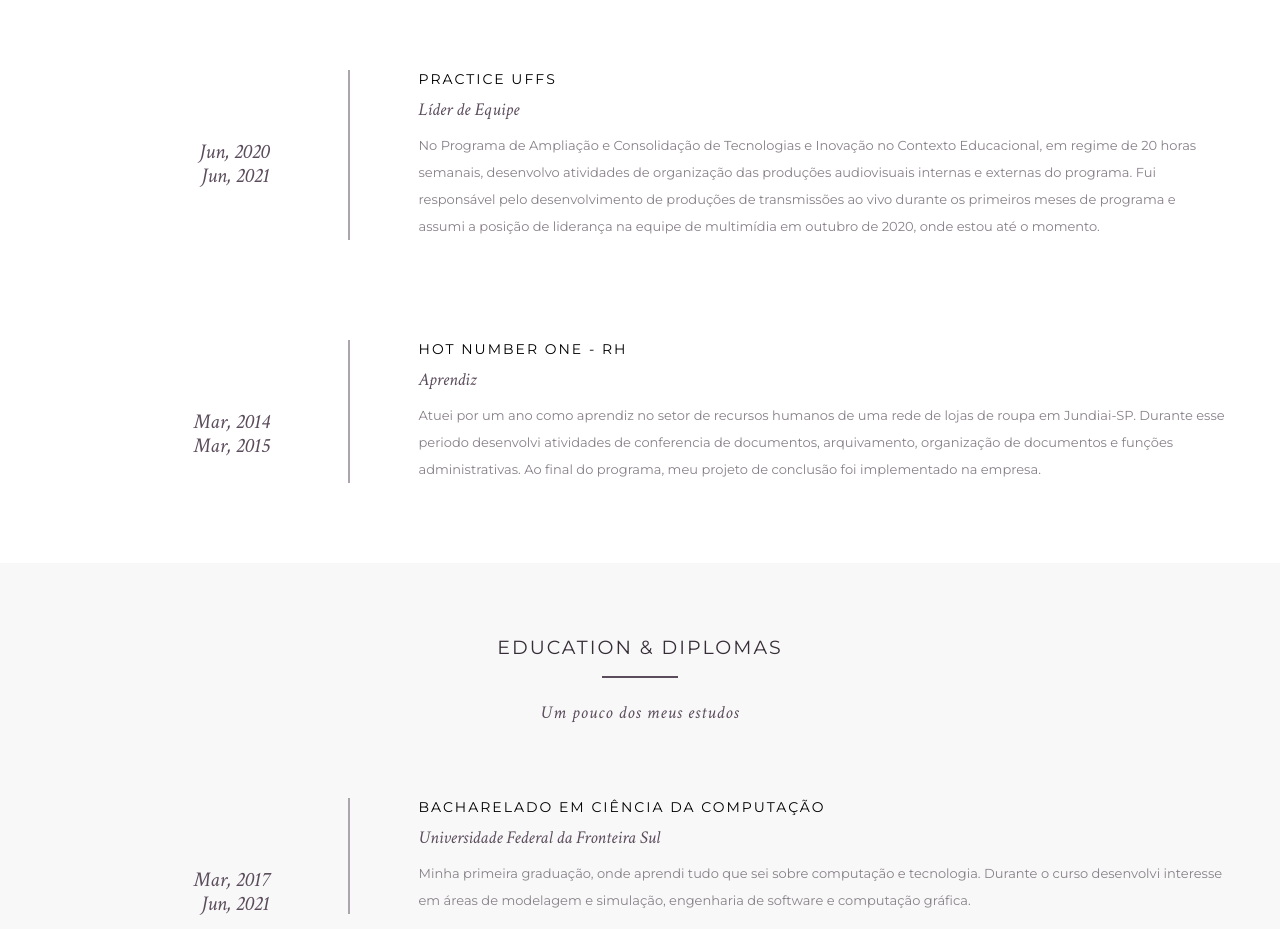
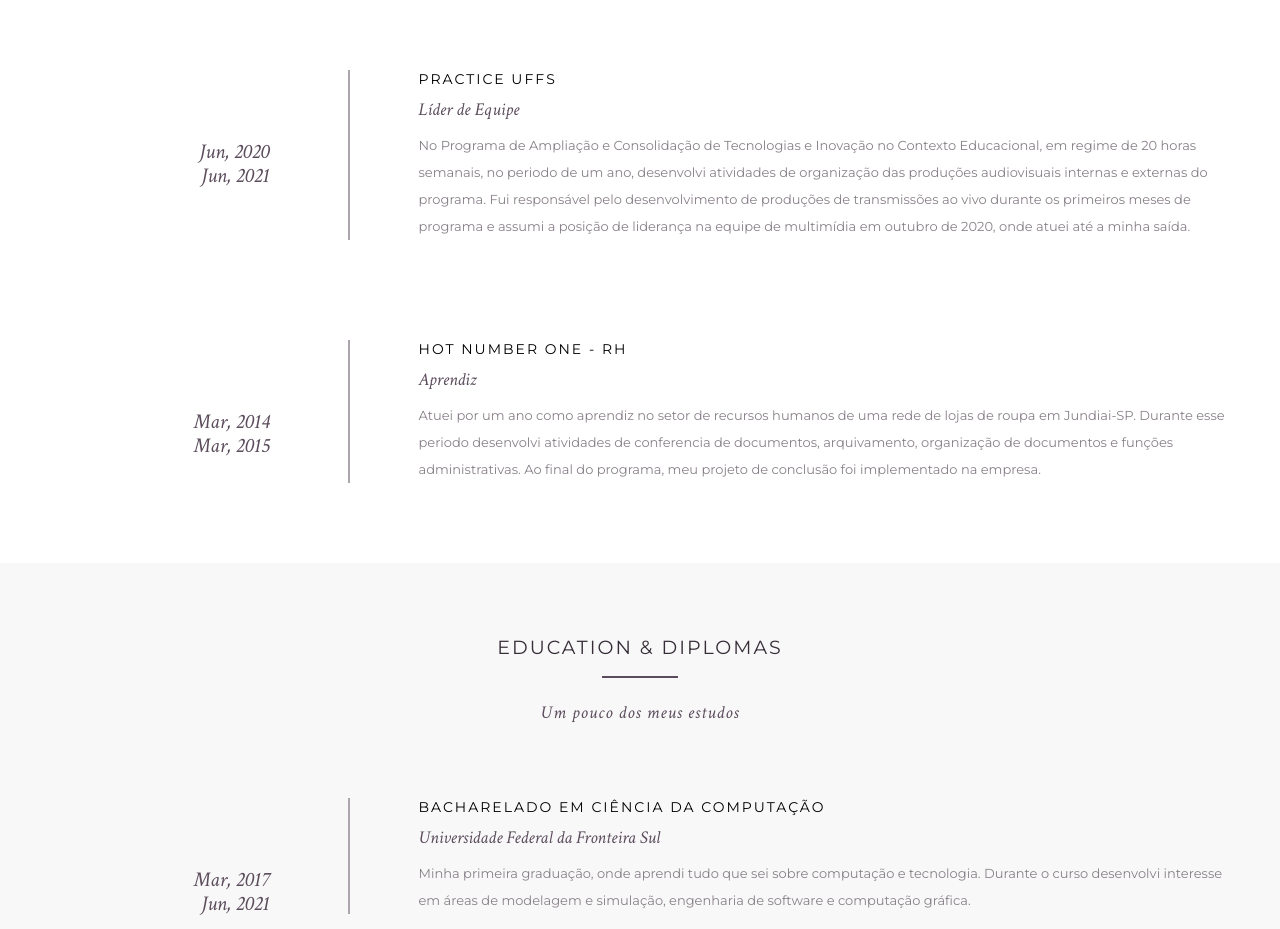
Before and after one commit to MaNegrao/manegrao.github.io, a plain HTML site: page index.html in a window 1280 px wide. Shown: the part 2440-3369 px from the top of the page. Drawn offline with nearby package versions, Linux system fonts and the light colour scheme; some packages are replaced by stand-ins of ours; a script that the page names is missing.

Commit message:
Atualiza practice

```diff
--- a/index.html
+++ b/index.html
@@ -196,7 +196,7 @@
         	<div class="expertiesdesc col-xs-12 col-sm-9 col-md-9 col-lg-9">
             	<h4>PRACTICE UFFS</h4>
                 <h5>Líder de Equipe</h5>
-                <p>No Programa de Ampliação e Consolidação de Tecnologias e Inovação no Contexto Educacional, em regime de 20 horas semanais, desenvolvo atividades de organização das produções audiovisuais internas e externas do programa. Fui responsável pelo desenvolvimento de produções de transmissões ao vivo durante os primeiros meses de programa e assumi a posição de liderança na equipe de multimídia em outubro de 2020, onde estou até o momento.</p>
+                <p>No Programa de Ampliação e Consolidação de Tecnologias e Inovação no Contexto Educacional, em regime de 20 horas semanais, no periodo de um ano, desenvolvi atividades de organização das produções audiovisuais internas e externas do programa. Fui responsável pelo desenvolvimento de produções de transmissões ao vivo durante os primeiros meses de programa e assumi a posição de liderança na equipe de multimídia em outubro de 2020, onde atuei até a minha saída.</p>
             </div>
         </div>
         <div class="row media">
```
